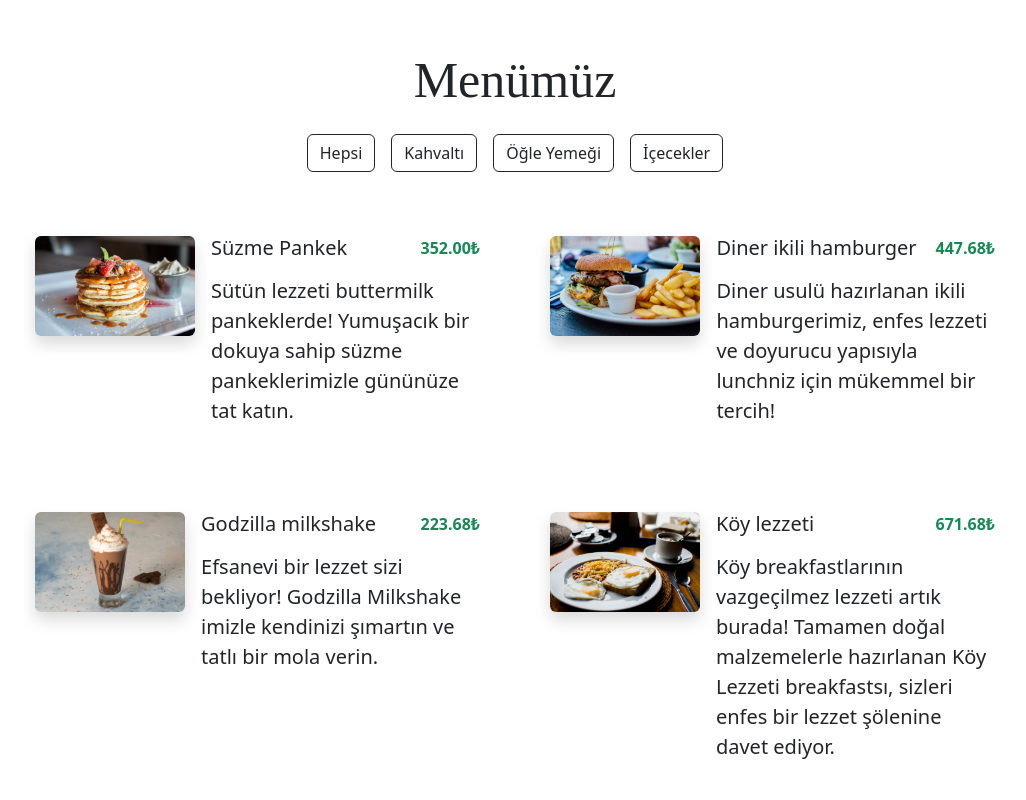
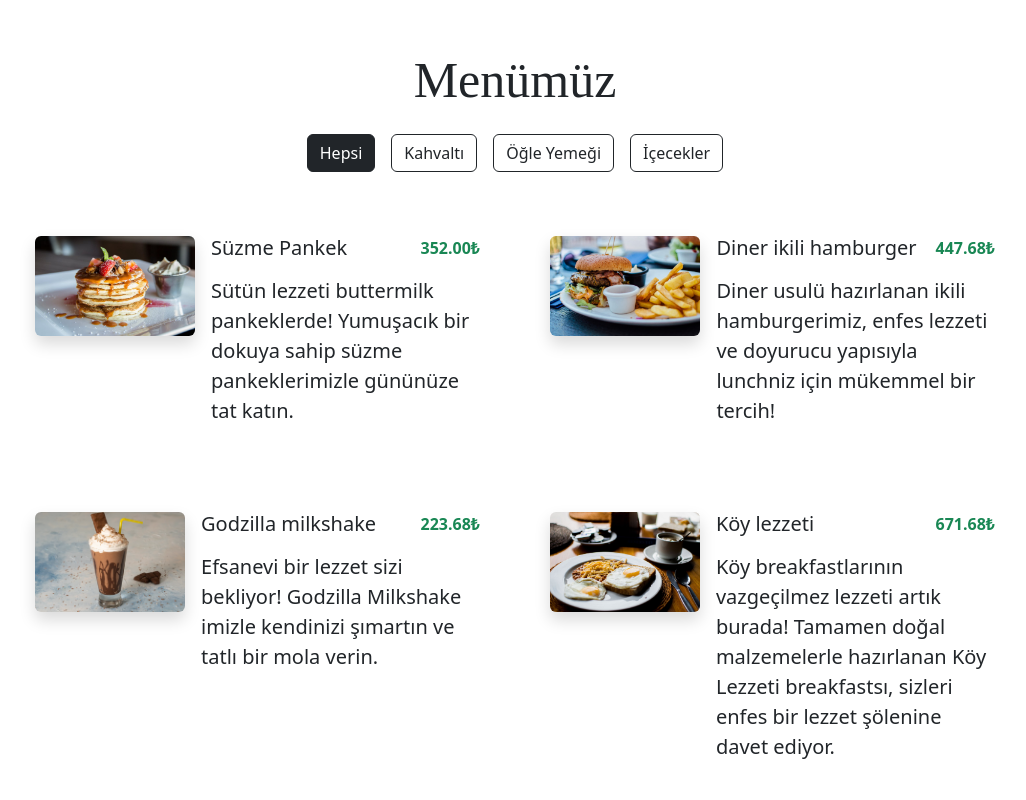
Before and after one commit to OyaYagiz/QR-MENU, a plain HTML site: page index.html in a window 1280 px wide. Shown: the top 800 px of the page, without its empty margins (125-1151 px from the left). Drawn offline with nearby package versions, Linux system fonts and the light colour scheme; a web font is replaced by a local one.

Commit message:
Dynamic Menu and Buttons with JavaScript

```diff
--- a/index.html
+++ b/index.html
@@ -14,10 +14,10 @@
 
 <!---butonlar---->
 <div id="buttons" class="d-flex justify-content-center gap-3 my-4">
-    <button data-id="all" class="btn btn-outline-dark">Hepsi</button>
+    <!-- <button data-id="all" class="btn btn-outline-dark">Hepsi</button>
     <button data-id="breakfast" class="btn btn-outline-dark">Kahvaltı</button>
     <button data-id="lunch" class="btn btn-outline-dark">Öğle Yemeği</button>
-    <button data-id="shakes" class="btn btn-outline-dark">İçecekler</button>
+    <button data-id="shakes" class="btn btn-outline-dark">İçecekler</button> -->
 </div>
 
 <!---menu listesi--->
--- a/main.js
+++ b/main.js
@@ -1,5 +1,5 @@
 // diğer dosyalardan alınan veriler
-import {renderMenuItems}from './scripts/ui.js';
+import {renderMenuItems, renderButtons}from './scripts/ui.js';
 
 const buttonsArea = document.getElementById('buttons');
 
@@ -19,6 +19,7 @@ async function fetchMenu (){
 //* olay izleme
 window.addEventListener('DOMContentLoaded', async () => {
  //verileri çeken fonksiyonu çalıştır.
+ renderButtons("Hepsi");
 fetchMenu()
 //fonksiyon başarılı olursa kartları basan fonksiyonu çalıştır.
 .then(() => renderMenuItems(data.menu));
@@ -29,16 +30,18 @@ buttonsArea.addEventListener("click", (event) =>{
     //
     if(event.target.id == "buttons")return;
 
+    //active olan butonu belirlemek için butonları ekrana tekrar bas
+    renderButtons(event.target.innerText);
+
     const selectedCategory = event.target.dataset.id;
 
     if(selectedCategory === "all"){
         renderMenuItems(data.menu)
     }else{
-        const filtred = data.menu.filter((item) => item.category === selectedCategory);
+        const filtred = data.menu.filter(
+            (item) => item.category === selectedCategory);
 
         renderMenuItems(filtred);
     }
 
-
-
 });
--- a/scripts/ui.js
+++ b/scripts/ui.js
@@ -1,3 +1,7 @@
+import {buttonData} from "./constants.js";
+
+const buttonsArea = document.getElementById("buttons");
+
 // MENU LİST DİVİNİ ÇAĞIRMA
 const menuList = document.getElementById('menu-list');
 // Arayüz değişikliği yapılan bütün dosyalar
@@ -28,3 +32,32 @@ const cardsHTML = data
 
 menuList.innerHTML = cardsHTML;
 };
+
+// dizideki ger bir eleman için ekrana buton bas
+export const renderButtons = (activeText) =>{
+  //eski oluşturulan butonları kaldırma
+  buttonsArea.innerHTML ='';
+
+  buttonData.forEach((btn)=>{
+
+    //buton elementi oluştur
+    const buttonEle = document.createElement('button');
+
+    //class belirle
+    buttonEle.className = "btn btn-outline-dark";
+
+    //data-id değerini tanımla
+    buttonEle.setAttribute('data-id', btn.value);
+
+    //içindeki yazıyı belirle
+    buttonEle.innerText = btn.text
+
+    // eğer ki butonun yazısı aktif yazı ile eşleşirse siyah yap
+    if(btn.text === activeText){
+      buttonEle.classList.add('btn-dark', 'text-white');
+    }
+
+    // butonu dom (html)e gönder
+    buttonsArea.appendChild(buttonEle);
+  });
+};
--- a/style.css
+++ b/style.css
@@ -25,6 +25,7 @@ gap: 70px;
     object-fit: cover;
 }
 
+
 @media (max-width:769px){
     #card{
         max-width: 400px;
```
